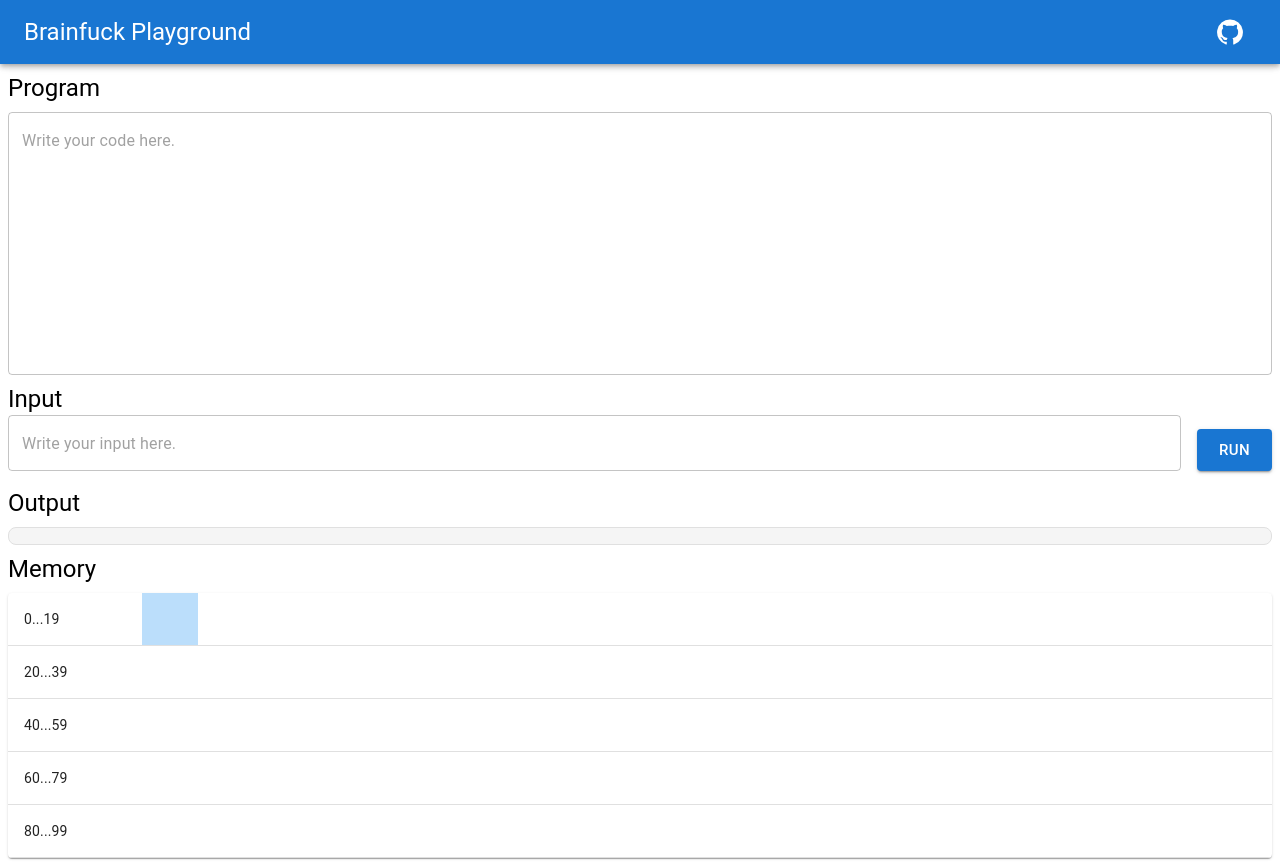
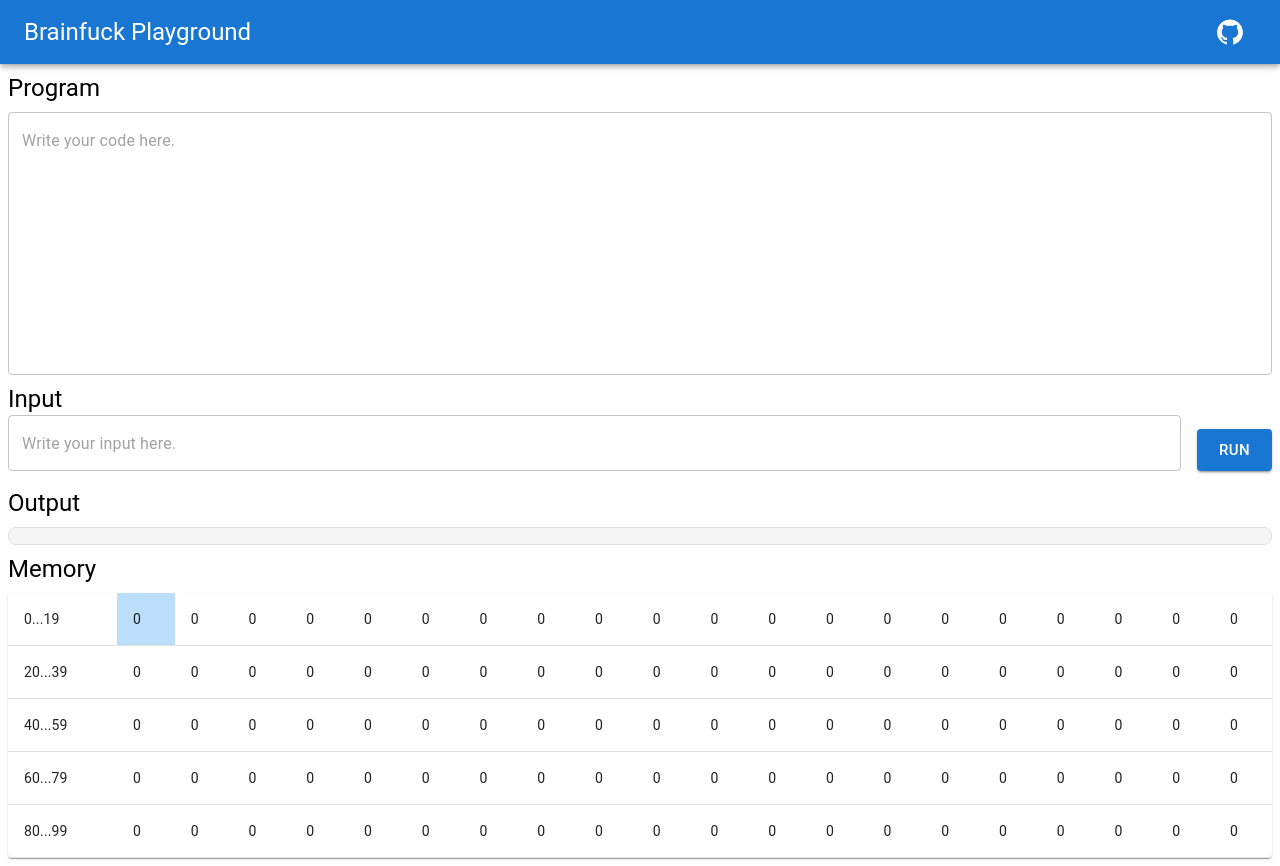
Before and after one commit to chvmvd/brainfuck-playground, a React (Vite) app: page / in a window 1280 px wide. Built offline with nearby package versions, Linux system fonts and the light colour scheme.

Commit message:
Set default memory

```diff
--- a/src/App.tsx
+++ b/src/App.tsx
@@ -1,6 +1,7 @@
 import { useState, useEffect, type Dispatch, type SetStateAction } from "react";
 import {
   type BrainfuckSyntaxStatus,
+  defaultMemory,
   type Memory,
 } from "./components/brainfuckDefinitions";
 import brainfuckInterpreter from "./components/brainfuckInterpreter";
@@ -210,7 +211,7 @@ function App() {
   const [syntaxStatus, setSyntaxStatus] = useState<BrainfuckSyntaxStatus>("OK");
   const [input, setInput] = useState<string>("");
   const [output, setOutput] = useState<string>("");
-  const [memory, setMemory] = useState<Memory>([]);
+  const [memory, setMemory] = useState<Memory>(defaultMemory);
   const [pointer, setPointer] = useState<number>(0);
   useEffect(() => {
     setSyntaxStatus(brainfuckSyntaxChecker(sourceCode));
--- a/src/components/brainfuckDefinitions.ts
+++ b/src/components/brainfuckDefinitions.ts
@@ -1,6 +1,7 @@
 export const brainfuckCommand = ["<", ">", "+", "-", ".", ",", "[", "]"];
 export type BrainfuckCommand = "<" | ">" | "+" | "-" | "." | "," | "[" | "]";
 export type BrainfuckCode = string;
+export const defaultMemory = [...Array(100)].map((_) => 0);
 export type Memory = number[];
 export type BrainfuckSyntaxStatus =
   | "OK"
--- a/src/components/brainfuckInterpreter.ts
+++ b/src/components/brainfuckInterpreter.ts
@@ -1,6 +1,6 @@
 import {
   type BrainfuckCommand,
-  type BrainfuckCode,
+  defaultMemory,
   type Memory,
 } from "./brainfuckDefinitions";
 import brainfuckParser from "./brainfuckParser";
@@ -46,7 +46,7 @@ export default function brainfuckInterpreter(
   input: string
 ) {
   const parsedSourceCode = brainfuckParser(sourceCode);
-  const memory: Memory = [...Array(100)].map((_) => 0);
+  const memory: Memory = defaultMemory;
   let pointer = 0;
   let codePointer = 0;
   let output = "";
```
